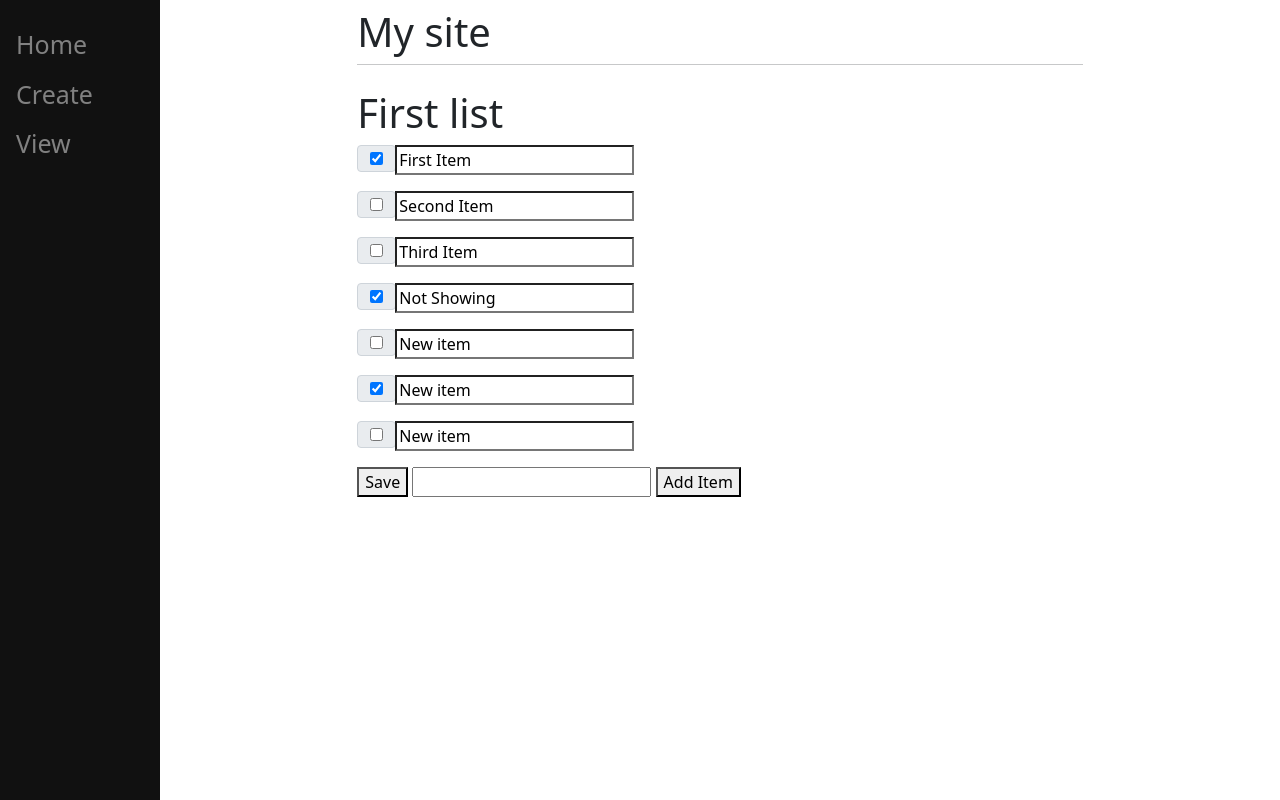
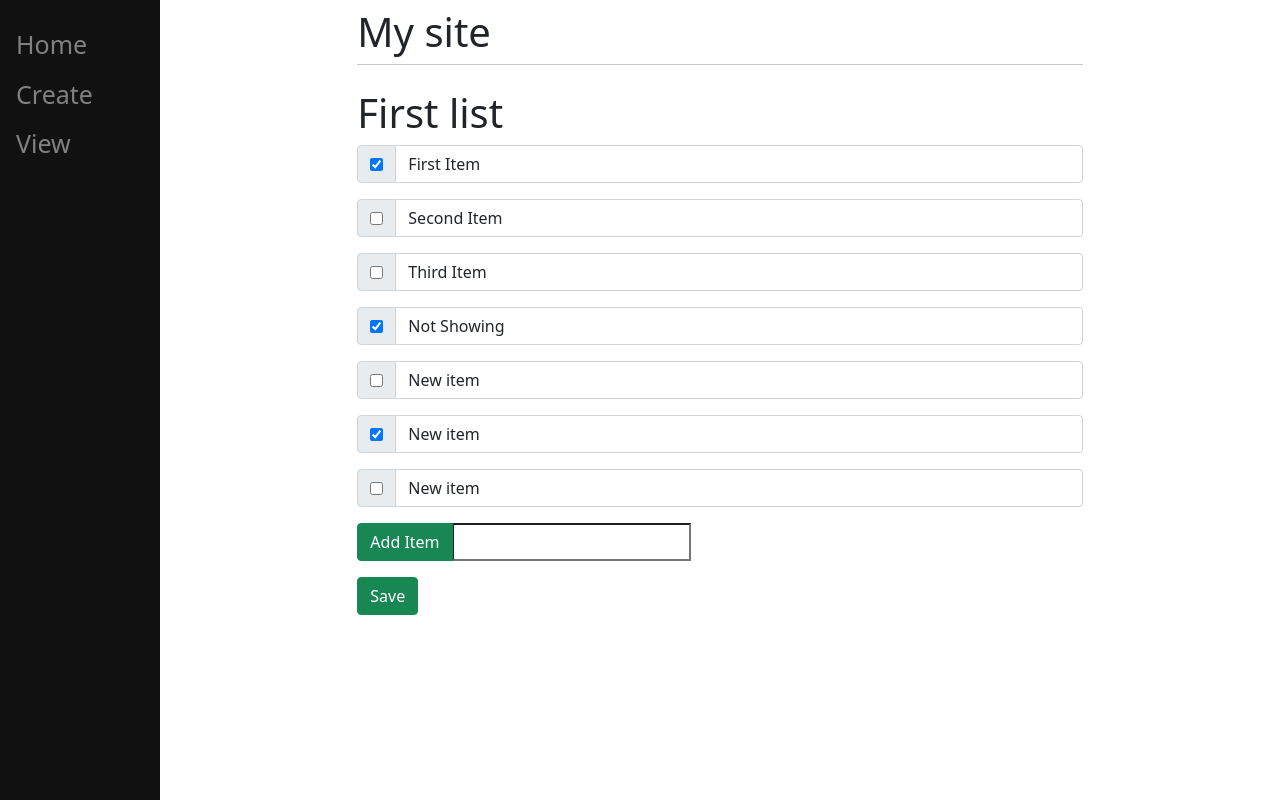
Before and after one commit to ogu89/Django-Mysite-Tutorial, a Django app: page /3 in a window 1280 px wide. Run offline with Django 4.2, Linux system fonts and the light colour scheme; data comes from the database, SQL or seed files in the repository; some libraries are stand-ins or nearby versions.

Commit message:
how to add bootstrap

```diff
--- a/mysite/main/templates/main/base.html
+++ b/mysite/main/templates/main/base.html
@@ -47,7 +47,7 @@
   </head>
   <body>
     <div class="sidenav">
-      <a href="/home">Home</a>
+      <a href="/">Home</a>
       <a href="/create">Create</a>
       <a href="/3">View</a>
     </div>
--- a/mysite/main/templates/main/list.html
+++ b/mysite/main/templates/main/list.html
@@ -5,9 +5,8 @@
     <h1>{{ls.name}}</h1>
     <form method="post" action="#">
         {% csrf_token %}
-        {% for item in ls.item_set.all%}
+        {% for item in ls.item_set.all %}
         <div class="input-group mb-3">
-            <div class="input-group-prepend">
                 <div class="input-group-text">
                     {% if item.complete == True  %}
                         <input type="checkbox", value="clicked", name="c{{item.id}}" checked>
@@ -15,12 +14,15 @@
                         <input type="checkbox", value="clicked", name="c{{item.id}}">
                     {% endif %}
                 </div>
-        </div>
-        <input type="text", value="{{item.text}}" class="from-control">
+            <input type="text", value="{{item.text}}" class="form-control">
         </div>
         {% endfor %}
-    <button type="submit", name="save", value="save">Save</button>
+
+        <div class="input-group mb-3">
+            <button type="submit", name="newItem", value=" newItem" class="btn btn-success">Add Item</button>
             <input type="text", name="new">
-    <button type="submit", name="newItem", value="newItem">Add Item</button>
+        </div>
+
+        <button type="submit", name="save", value="save" class="btn btn-success">Save</button>
     </form>
 {% endblock %}
```
Lines whose indentation alone changed are shown as unchanged.
